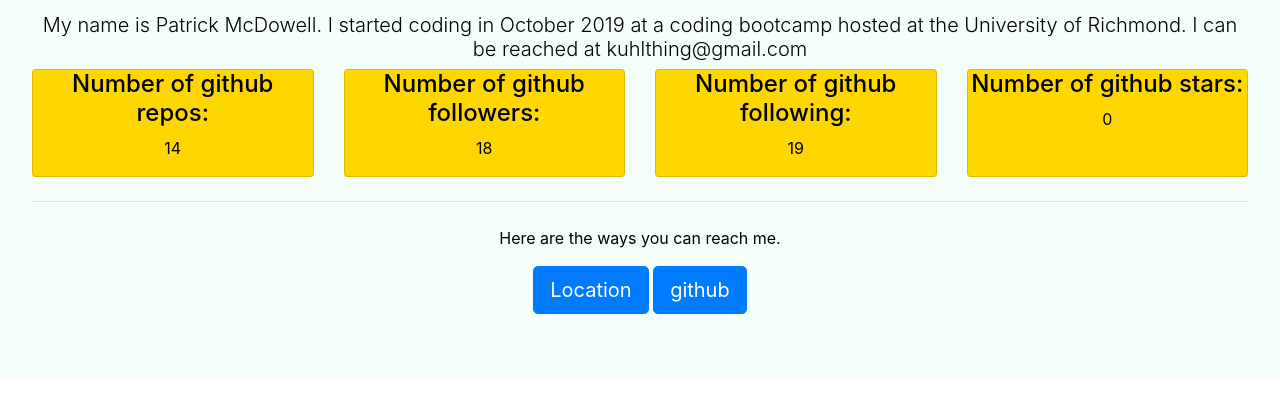
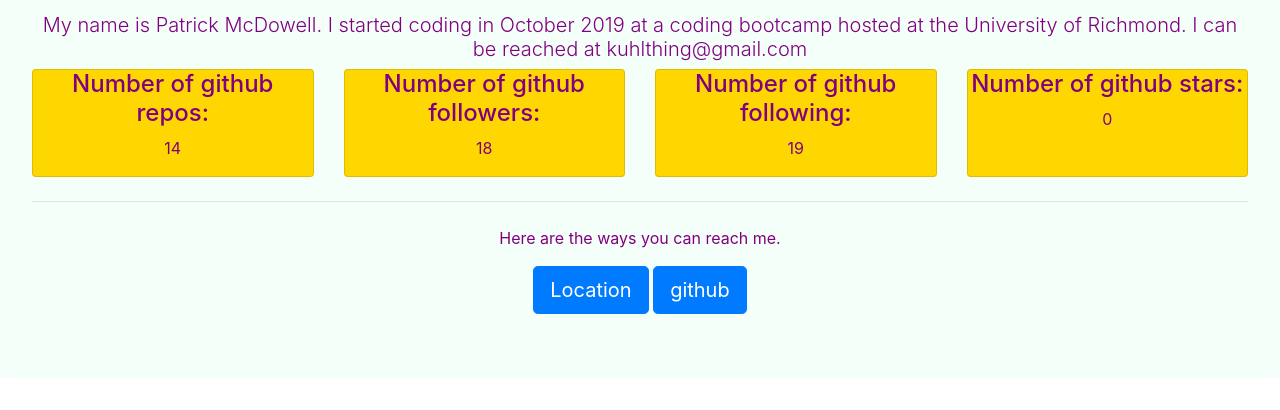
Before and after one commit to KuhlThing/ProfileGen, a website: page index.html in a window 1280 px wide. Shown: the part 520-930 px from the top of the page. Drawn offline with nearby package versions, Linux system fonts and the light colour scheme.

Commit message:
ran test, added gif

```diff
--- a/index.html
+++ b/index.html
@@ -9,7 +9,7 @@
           <title>Document</title>
           <style>
           .jumbotron {
-              color: black;
+              color: purple;
               background: mintcream;
               text-align: center;
           }
@@ -17,10 +17,10 @@
               border-radius: 50%;
           }
           h1, p, h2, h3{
-            color: black;
+            color: purple;
           }
           .card {
-            color: black;
+            color: purple;
             background: gold;
           }
       </style>
```
Also changed, not shown: 1 other file.
